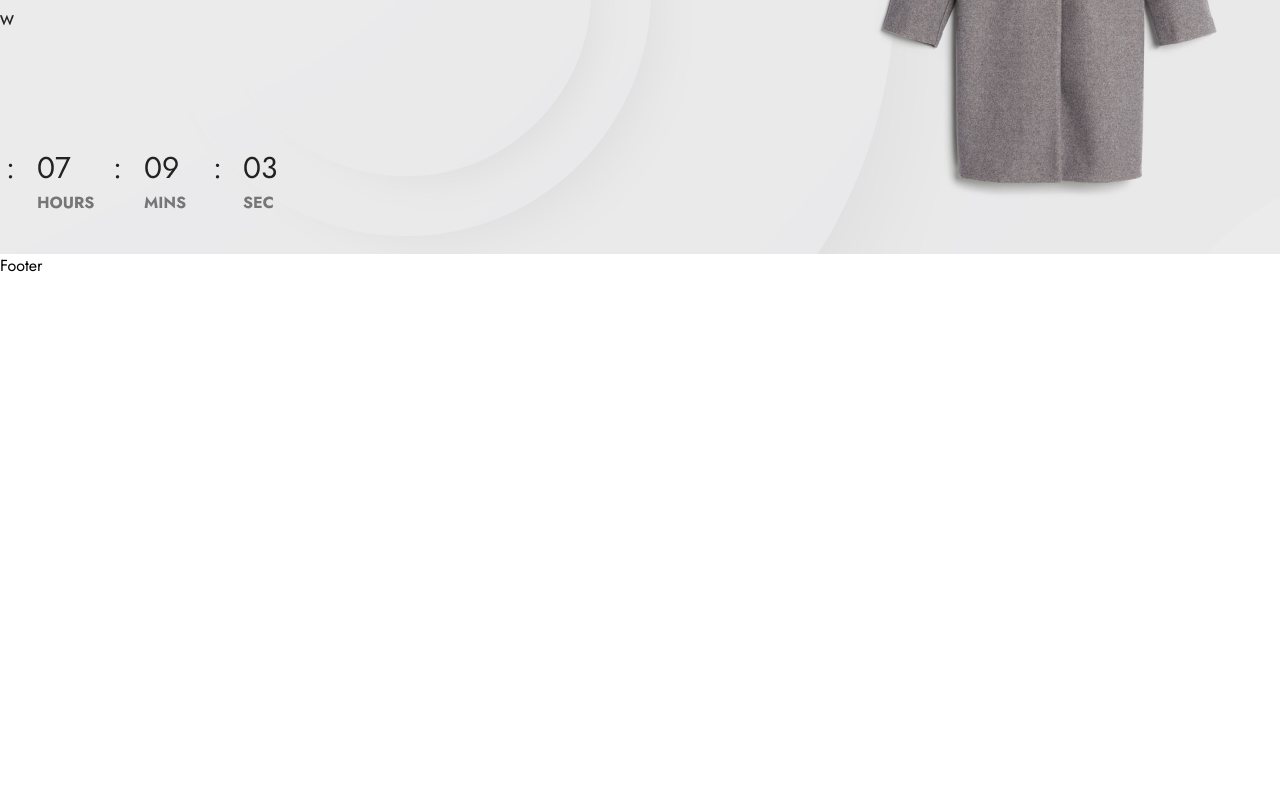
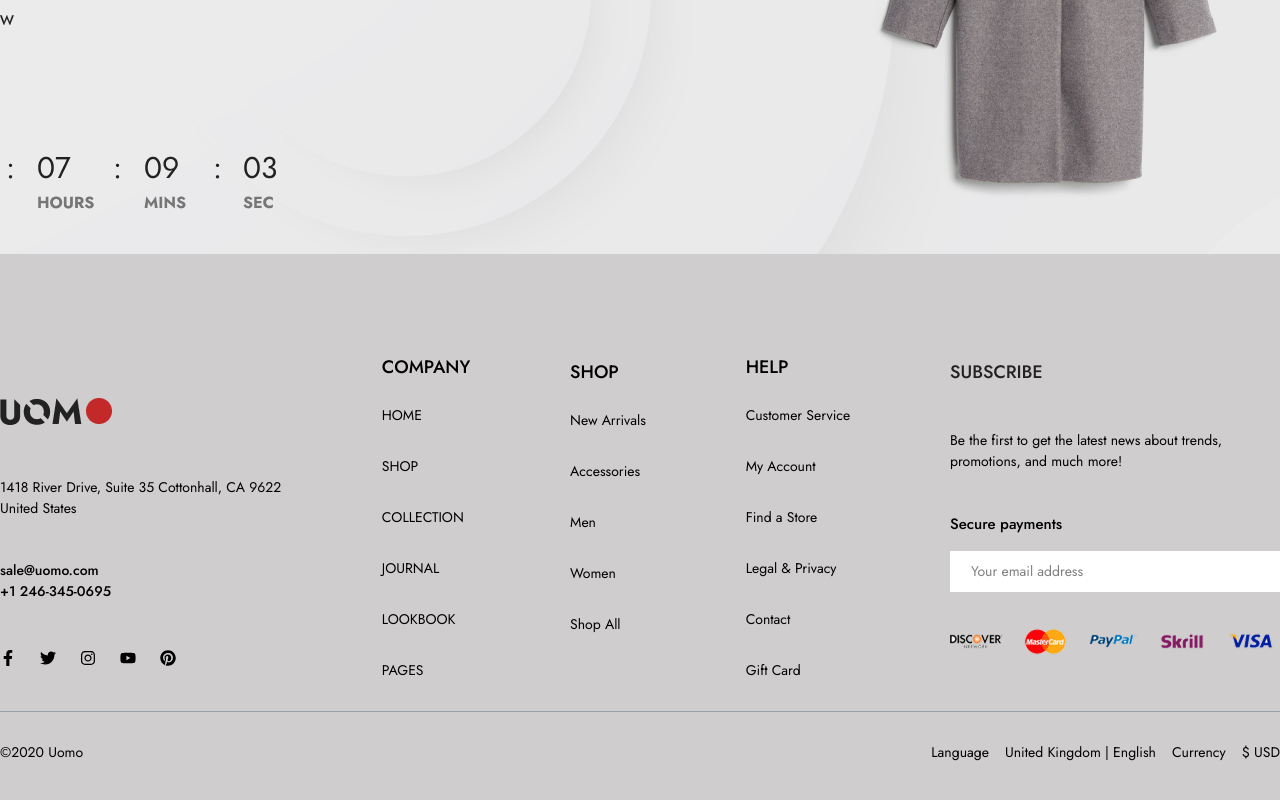
Before and after one commit to abdunnoorfaheem/uomo-fashion, a React (Vite) app: page / in a window 1280 px wide. Shown: the part 2158-2958 px from the top of the page. Before the commit the page ends 2436 px from the top, so only its background shows below. Built offline with nearby package versions, Linux system fonts and the light colour scheme; no server answers.

Commit message:
footer section added

```diff
--- /dev/null
+++ b/src/components/Paragraph.jsx
@@ -0,0 +1,11 @@
+import React from 'react'
+
+const Paragraph = ({children,className}) => {
+  return (
+    <>
+      <p className={`${className}`}>{children}</p>
+    </>
+  )
+}
+
+export default Paragraph
--- a/src/components/layouts/Footer.jsx
+++ b/src/components/layouts/Footer.jsx
@@ -1,11 +1,187 @@
-import React from 'react'
+import React from "react";
+import Container from "../Container";
+import Flex from "../Flex";
+import Image from "../Image";
+import Logo from "/src/assets/logo.png";
+import Paragraph from "../Paragraph";
+import Heading from "../Heading";
+import {
+  FaFacebookF,
+  FaTwitter,
+  FaInstagram,
+  FaYoutube,
+  FaPinterest,
+} from "react-icons/fa";
+import { Link } from "react-router-dom";
+import SUBSCRIBE from "/src/assets/subscribe.png";
+import COMPANY from "/src/assets/company.png";
 
 const Footer = () => {
   return (
     <>
-      <h1>Footer</h1>
+      <div className="py-[100px] bg-[#CFCDCD]">
+        <Container>
+          <Flex className={"justify-between"}>
+            <div className="">
+              <Image imgSrc={Logo} />
+              <Paragraph
+                className={"w-[282px] text-[14px] mt-[51px] mb-[41px]"}
+              >
+                1418 River Drive, Suite 35 Cottonhall, CA 9622 United States
+              </Paragraph>
+              <Heading
+                text={"sale@uomo.com"}
+                tagName={"h5"}
+                className={"text-[14px] font-medium"}
+              />
+              <Heading
+                text={"+1 246-345-0695"}
+                tagName={"h5"}
+                className={"text-[14px] font-medium"}
+              />
+              <div className="flex gap-x-6 mt-[48px]">
+                <FaFacebookF />
+                <FaTwitter />
+                <FaInstagram />
+                <FaYoutube />
+                <FaPinterest />
+              </div>
+            </div>
+            <div className="">
+              <Heading
+                text={"COMPANY"}
+                tagName={"h3"}
+                className={"text-[18px] font-medium mb-[24px]"}
+              />
+              <ul className="text-[14px] ">
+                <li className="mb-[30px]">
+                  <Link to={"/"}>HOME</Link>
+                </li>
+                <li className="mb-[30px]">
+                  <Link to={"/shop"}>SHOP</Link>
+                </li>
+                <li className="mb-[30px]">
+                  <Link>COLLECTION</Link>
+                </li>
+                <li className="mb-[30px]">
+                  <Link>JOURNAL</Link>
+                </li>
+                <li className="mb-[30px]">
+                  <Link>LOOKBOOK</Link>
+                </li>
+                <li className="mb-[30px]">
+                  <Link>PAGES</Link>
+                </li>
+              </ul>
+            </div>
+            <div className="">
+              <Heading
+                text={"SHOP"}
+                tagName={"h3"}
+                className={"text-[18px] font-medium mb-[24px]"}
+              />
+              <ul className="text-[14px] ">
+                <li className="mb-[30px]">
+                  <Link to={""}>New Arrivals</Link>
+                </li>
+                <li className="mb-[30px]">
+                  <Link to={""}>Accessories</Link>
+                </li>
+                <li className="mb-[30px]">
+                  <Link>Men</Link>
+                </li>
+                <li className="mb-[30px]">
+                  <Link>Women</Link>
+                </li>
+                <li className="mb-[70px]">
+                  <Link>Shop All</Link>
+                </li>
+              </ul>
+            </div>
+            <div className="">
+              <Heading
+                text={"HELP"}
+                tagName={"h3"}
+                className={"text-[18px] font-medium mb-[24px]"}
+              />
+              <ul className="text-[14px] ">
+                <li className="mb-[30px]">
+                  <Link to={""}>Customer Service</Link>
+                </li>
+                <li className="mb-[30px]">
+                  <Link to={""}>My Account</Link>
+                </li>
+                <li className="mb-[30px]">
+                  <Link>Find a Store</Link>
+                </li>
+                <li className="mb-[30px]">
+                  <Link>Legal & Privacy</Link>
+                </li>
+                <li className="mb-[30px]">
+                  <Link>Contact</Link>
+                </li>
+                <li className="mb-[30px]">
+                  <Link>Gift Card</Link>
+                </li>
+              </ul>
+            </div>
+
+            <div className="">
+              <Image imgSrc={SUBSCRIBE} />
+              <Paragraph
+                className={"w-[282px] text-[14px] mt-[51px] mb-[41px]"}
+              >
+                Be the first to get the latest news about trends, promotions,
+                and much more!
+              </Paragraph>
+             <Heading
+                text={"Secure payments"}
+                tagName={"h5"}
+                className={"text-[15px] font-medium"}
+              />
+              <input type="text"  placeholder="Your email address" className="text-[14px] bg-white py-[10px] px-[21px] w-[330px] mt-[15px] mb-[30px]"/>
+              <div className="">
+              <Image imgSrc={COMPANY} className={"mb-[40px]"}/>
+              </div>
+            </div>
+          </Flex>
+          <div className="border-t-1 border-gray-400 ">
+            <Flex className={"justify-between mt-[30px]"}>
+              <div className="">
+                <Heading
+                text={"©2020 Uomo"}
+                tagName={"h5"}
+                className={"text-[14px] "}
+              />
+              </div>
+              <div className="flex items-center gap-x-4">
+                 <Heading
+                text={"Language"}
+                tagName={"h5"}
+                className={"text-[14px] "}
+              />
+                 <Heading
+                text={"United Kingdom  |  English"}
+                tagName={"h5"}
+                className={"text-[14px] "}
+              />
+                 <Heading
+                text={"Currency"}
+                tagName={"h5"}
+                className={"text-[14px] "}
+              />
+                 <Heading
+                text={"$ USD"}
+                tagName={"h5"}
+                className={"text-[14px] "}
+              />
+              </div>
+            </Flex>
+          </div>
+        </Container>
+      </div>
     </>
-  )
-}
+  );
+};
 
-export default Footer
+export default Footer;
```
Also changed, not shown: src/assets/company.png (added), src/assets/subscribe.png (added).
